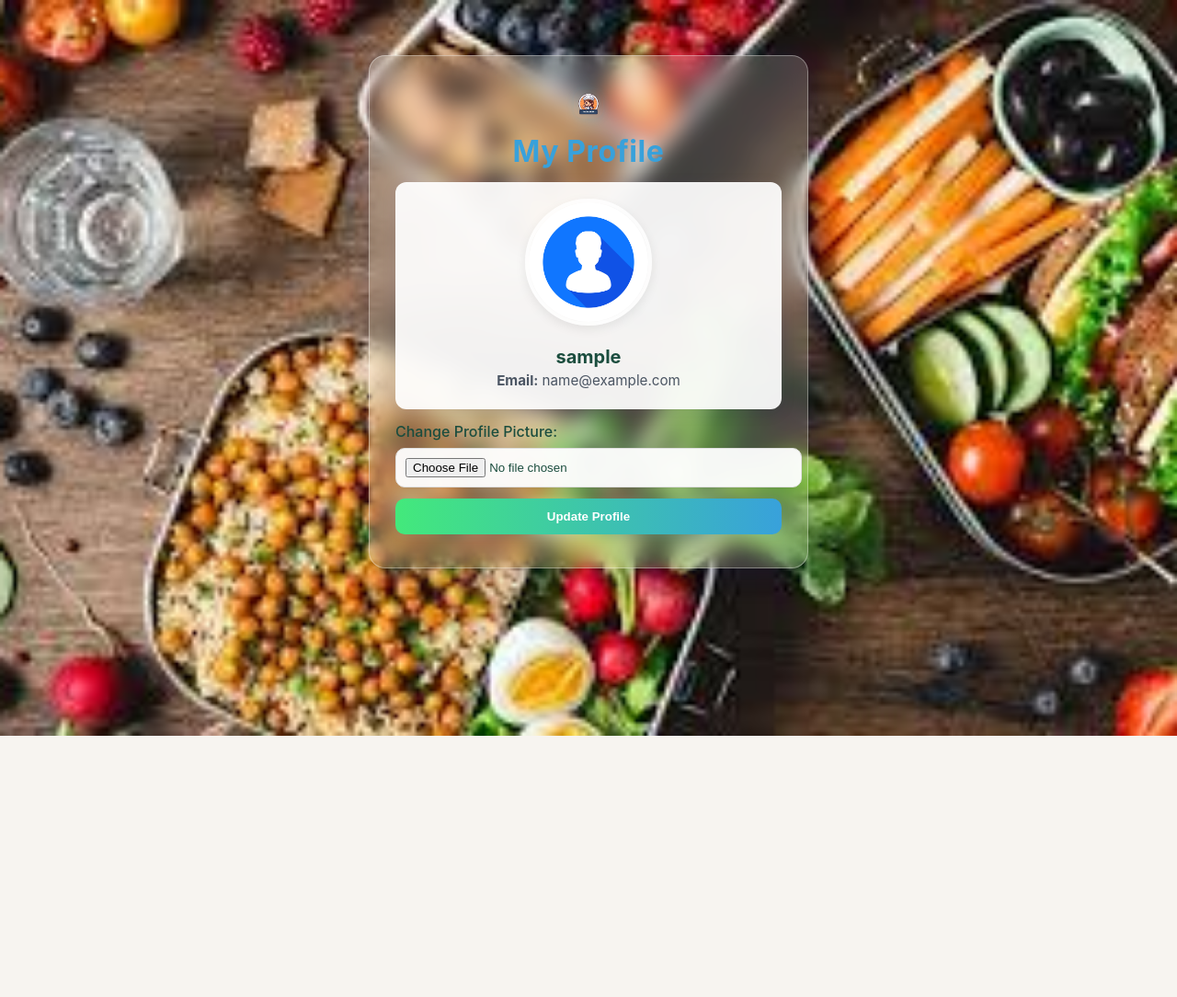
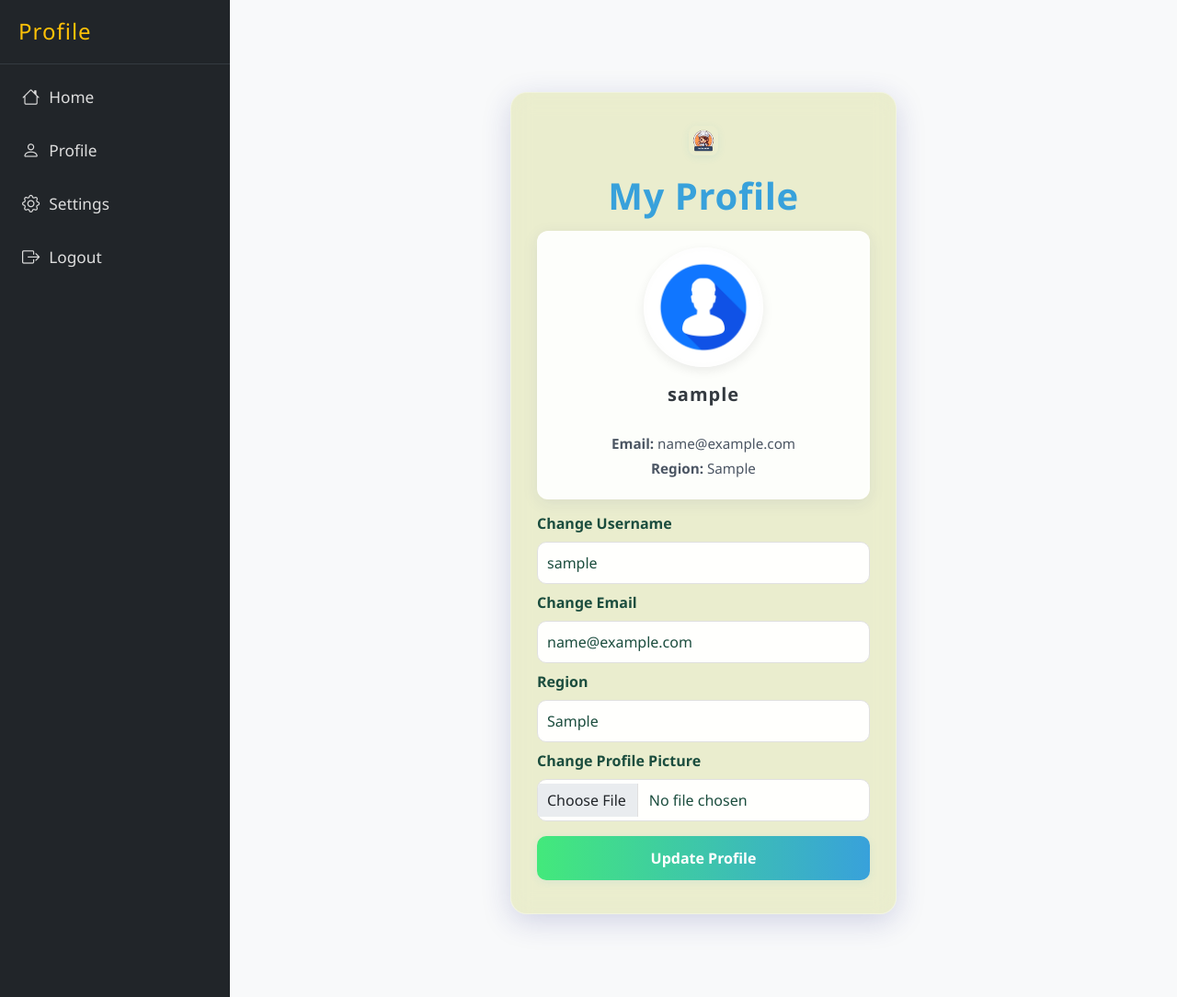
Before and after one commit to marvin101/bite-food, a PHP site: page /profile.php in a window 1280 px wide. Shown: the whole page at 92% size. Before the commit the page ends 800 px from the top, so only its background shows below. Run offline with PHP 8.4, Linux system fonts and the light colour scheme; the visitor is signed in with stand-in values (Sample User, id 1); tables that the repository leaves empty or names only in its code hold one stand-in row (values such as "Sample post").

Commit message:
profile sidebar

```diff
--- a/dashboard.php
+++ b/dashboard.php
@@ -1,5 +1,10 @@
 <?php
 session_start();
+// Prevent caching so Back won't show a protected page after logout
+header("Cache-Control: no-cache, no-store, must-revalidate");
+header("Pragma: no-cache");
+header("Expires: 0");
+
 if (!isset($_SESSION['username'])) {
     header("Location: login.php");
     exit();
--- a/profile.css
+++ b/profile.css
@@ -6,11 +6,37 @@ body {
     padding: 0;
 }
 
+/* Ensure profile content sits above large hero/parallax areas and is visible near top */
+#content {
+    padding-top: 18px; /* reduce excess top spacing caused by page layout */
+    position: relative;
+    z-index: 2200;
+}
+
+/* Hide dashboard-style large parallax/hero section for profile page */
+.parallax-results-bg,
+.header-hero,
+.hero-section {
+    display: none !important;
+}
+
+/* Make profile container more prominent and keep it above layers */
+.profile-container {
+    position: relative;
+    z-index: 2300;
+    margin-top: 24px; /* smaller top gap so card is visible immediately */
+    background: rgba(255,255,255,0.95); /* ensure readability over background */
+}
+
+body > .profile-container {
+    margin-top: 24px;
+}
+
 .profile-container {
     max-width: 420px;
     margin: 60px auto;
     padding: 2.25rem 1.75rem;
-    background: rgba(255, 255, 255, 0.18);
+    background: rgba(172, 184, 10, 0.18);
     backdrop-filter: blur(12px);
     -webkit-backdrop-filter: blur(12px);
     border-radius: 18px;
--- a/profile.html
+++ b/profile.html
@@ -4,10 +4,38 @@
     <meta charset="UTF-8">
     <meta name="viewport" content="width=device-width, initial-scale=1.0">
     <title>My Profile - Tasty Bites</title>
+    <!-- Add Bootstrap CSS so utility classes like .d-flex work -->
+    <link href="https://cdn.jsdelivr.net/npm/bootstrap@5.2.3/dist/css/bootstrap.min.css" rel="stylesheet">
     <link rel="stylesheet" href="profile.css">
+    <link rel="stylesheet" href="dashboard.css">
     <link rel="stylesheet" href="https://cdn.jsdelivr.net/npm/bootstrap-icons@1.11.3/font/bootstrap-icons.css">
 </head>
 <body>
+    <div class="d-flex">
+        <!-- Sidebar -->
+        <nav id="sidebar" class="sidebar">
+            <div class="sidebar-header">
+                <h3>Profile</h3>
+                <!-- in-sidebar hamburger removed on purpose (mobile uses floating button) -->
+            </div>
+            <ul class="list-unstyled components">
+                <li><a href="dashboard.php"><i class="bi bi-house"></i> Home</a></li>
+                <li><a href="profile.php"><i class="bi bi-person"></i> Profile</a></li>
+                <li><a href="settings.php"><i class="bi bi-gear"></i> Settings</a></li>
+                <li><a href="logout.php"><i class="bi bi-box-arrow-right"></i> Logout</a></li>
+            </ul>
+        </nav>
+
+        <!-- Sidebar overlay for mobile -->
+        <div id="sidebarOverlay" class="sidebar-overlay" style="display:none;"></div>
+
+        <!-- Main Content -->
+        <div id="content">
+            <!-- Mobile hamburger button (visible on small screens) -->
+            <button id="sidebarCollapse" class="mobile-hamburger btn btn-outline-secondary" type="button" aria-label="Toggle sidebar">
+                <i class="bi bi-list"></i>
+            </button>
+
             <div class="profile-container">
                 <a href="index.html" class="logo-link d-block text-center mb-3">
                     <img src="logo.png" alt="Tasty Bite logo" style="height:32px;width:auto;">
@@ -16,14 +44,157 @@
                 <div class="profile-card">
                     <img src="{{PROFILE_IMG}}" alt="Profile Picture" class="profile-img">
                     <h2>{{USERNAME}}</h2>
-            <p><strong>Email:</strong> {{EMAIL}}</p>
+                    <p><strong>Email:</strong> <span id="profileEmail">{{EMAIL}}</span></p>
+                    <p><strong>Region:</strong> <span id="profileRegion">{{REGION}}</span></p>
                 </div>
-        <form action="update_profile.php" method="POST" enctype="multipart/form-data">
-            <label for="profile_pic" style="font-weight:500;">Change Profile Picture:</label>
-            <input type="file" name="profile_pic" id="profile_pic" class="form-control mb-2">
+
+                <!-- Update form -->
+                <form action="profile.php" method="POST" enctype="multipart/form-data" class="update-profile-form" autocomplete="off">
+                    <label for="username">Change Username</label>
+                    <input type="text" id="username" name="username" class="form-control mb-2" value="{{USERNAME}}" placeholder="Enter new username">
+
+                    <label for="email">Change Email</label>
+                    <input type="email" id="email" name="email" class="form-control mb-2" value="{{EMAIL}}" required>
+
+                    <label for="region">Region</label>
+                    <div class="region-autocomplete" style="position:relative;">
+                        <input type="text" id="region" name="region" class="form-control mb-2" value="{{REGION}}" placeholder="Start typing a country or region" aria-autocomplete="list" aria-haspopup="true" />
+                        <ul id="regionSuggestions" class="list-group region-suggestions" role="listbox" aria-label="Region suggestions"></ul>
+                    </div>
+
+                    <label for="profile_pic">Change Profile Picture</label>
+                    <input type="file" id="profile_pic" name="profile_pic" class="form-control mb-3" accept="image/*">
+
                     <button type="submit" class="btn btn-primary w-100">Update Profile</button>
                 </form>
             </div>
+        </div>
+    </div>
+
+    <script src="dashboard.js"></script>
+
+    <script>
+    // filepath (inline): e:\Program Files\htdocs\bite-food\profile.html
+    // Simple region autocomplete (debounced). Expand `REGIONS` as needed.
+    (function() {
+      const REGIONS = [
+        "Afghanistan","Albania","Algeria","Andorra","Angola","Argentina","Armenia","Australia","Austria","Azerbaijan",
+        "Bahamas","Bahrain","Bangladesh","Barbados","Belarus","Belgium","Belize","Benin","Bhutan","Bolivia",
+        "Bosnia and Herzegovina","Botswana","Brazil","Brunei","Bulgaria","Burkina Faso","Burundi",
+        "Cambodia","Cameroon","Canada","Cape Verde","Central African Republic","Chad","Chile","China","Colombia","Comoros",
+        "Costa Rica","Croatia","Cuba","Cyprus","Czech Republic","Denmark","Djibouti","Dominica","Dominican Republic",
+        "Ecuador","Egypt","El Salvador","Estonia","Eswatini","Ethiopia",
+        "Fiji","Finland","France",
+        "Gabon","Gambia","Georgia","Germany","Ghana","Greece","Grenada","Guatemala","Guinea","Guyana",
+        "Haiti","Honduras","Hungary",
+        "Iceland","India","Indonesia","Iran","Iraq","Ireland","Israel","Italy",
+        "Jamaica","Japan","Jordan",
+        "Kazakhstan","Kenya","Kiribati","Kuwait","Kyrgyzstan",
+        "Laos","Latvia","Lebanon","Lesotho","Liberia","Libya","Liechtenstein","Lithuania","Luxembourg",
+        "Madagascar","Malawi","Malaysia","Maldives","Mali","Malta","Marshall Islands","Mauritania","Mauritius","Mexico","Micronesia","Moldova","Monaco","Mongolia","Montenegro","Morocco","Mozambique","Myanmar",
+        "Namibia","Nauru","Nepal","Netherlands","New Zealand","Nicaragua","Niger","Nigeria","North Korea","North Macedonia","Norway",
+        "Oman",
+        "Pakistan","Palau","Panama","Papua New Guinea","Paraguay","Peru","Philippines","Poland","Portugal",
+        "Qatar",
+        "Romania","Russia","Rwanda",
+        "Saint Kitts and Nevis","Saint Lucia","Samoa","San Marino","Sao Tome and Principe","Saudi Arabia","Senegal","Serbia","Seychelles","Sierra Leone","Singapore","Slovakia","Slovenia","Solomon Islands","Somalia","South Africa","South Korea","South Sudan","Spain","Sri Lanka","Sudan","Suriname","Sweden","Switzerland","Syria",
+        "Taiwan","Tajikistan","Tanzania","Thailand","Togo","Tonga","Trinidad and Tobago","Tunisia","Turkey","Turkmenistan","Tuvalu",
+        "Uganda","Ukraine","United Arab Emirates","United Kingdom","United States","Uruguay","Uzbekistan",
+        "Vanuatu","Vatican City","Venezuela","Vietnam",
+        "Yemen",
+        "Zambia","Zimbabwe"
+      ];
+
+      const input = document.getElementById('region');
+      const list = document.getElementById('regionSuggestions');
+      if (!input || !list) return;
+
+      function debounce(fn, ms) {
+        let t;
+        return function(...args) {
+          clearTimeout(t);
+          t = setTimeout(() => fn.apply(this, args), ms);
+        };
+      }
+
+      function show(listItems) {
+        list.innerHTML = '';
+        if (!listItems || listItems.length === 0) {
+          list.style.display = 'none';
+          return;
+        }
+        listItems.forEach((txt, i) => {
+          const li = document.createElement('li');
+          li.className = 'list-group-item list-group-item-action';
+          li.setAttribute('role','option');
+          li.setAttribute('data-value', txt);
+          li.textContent = txt;
+          li.addEventListener('click', () => {
+            input.value = txt;
+            list.style.display = 'none';
+            input.focus();
+          });
+          list.appendChild(li);
+        });
+        list.style.display = 'block';
+      }
+
+      function filter(q) {
+        if (!q || q.length < 1) { show([]); return; }
+        const ql = q.toLowerCase();
+        const matches = REGIONS.filter(r => r.toLowerCase().includes(ql));
+        show(matches.slice(0, 8));
+      }
+
+      const onInput = debounce(function(e) {
+        filter(e.target.value.trim());
+      }, 150);
+
+      input.addEventListener('input', onInput);
+
+      // keyboard navigation
+      input.addEventListener('keydown', function(e) {
+        const items = Array.from(list.querySelectorAll('li'));
+        const active = list.querySelector('.active');
+        let idx = active ? items.indexOf(active) : -1;
+        if (e.key === 'ArrowDown') {
+          e.preventDefault();
+          idx = Math.min(items.length - 1, idx + 1);
+          if (items[idx]) {
+            items.forEach(it => it.classList.remove('active'));
+            items[idx].classList.add('active');
+            items[idx].scrollIntoView({block:'nearest'});
+          }
+        } else if (e.key === 'ArrowUp') {
+          e.preventDefault();
+          idx = Math.max(0, idx - 1);
+          if (items[idx]) {
+            items.forEach(it => it.classList.remove('active'));
+            items[idx].classList.add('active');
+            items[idx].scrollIntoView({block:'nearest'});
+          }
+        } else if (e.key === 'Enter') {
+          const sel = list.querySelector('.active') || list.querySelector('li');
+          if (sel) {
+            e.preventDefault();
+            input.value = sel.getAttribute('data-value');
+            list.style.display = 'none';
+          }
+        } else if (e.key === 'Escape') {
+          list.style.display = 'none';
+        }
+      });
+
+      // hide on outside click
+      document.addEventListener('click', function(ev) {
+        if (!input.contains(ev.target) && !list.contains(ev.target)) {
+          list.style.display = 'none';
+        }
+      });
+
+      // ensure initial visibility off
+      list.style.display = 'none';
+    })();
+    </script>
 </body>
 </html>
-</html>
--- a/profile.php
+++ b/profile.php
@@ -1,5 +1,10 @@
 <?php
 session_start();
+// Prevent caching so Back won't show a protected page after logout
+header("Cache-Control: no-cache, no-store, must-revalidate");
+header("Pragma: no-cache");
+header("Expires: 0");
+
 require 'db.php';
 
 if (!isset($_SESSION['user_id'])) {
@@ -14,24 +19,73 @@ if (!$conn) {
     die("Database connection failed: " . $conn->connect_error);
 }
 
-$stmt = $conn->prepare("SELECT username, email, profile_pic FROM users WHERE id = ?");
+// --- Handle profile update POST ---
+if ($_SERVER['REQUEST_METHOD'] === 'POST') {
+    // basic sanitization
+    $new_username = isset($_POST['username']) ? trim($_POST['username']) : '';
+    $new_email = isset($_POST['email']) ? trim($_POST['email']) : '';
+    $new_region = isset($_POST['region']) ? trim($_POST['region']) : '';
+
+    // Ensure region column exists
+    $colCheck = $conn->query("SHOW COLUMNS FROM `users` LIKE 'region'");
+    if ($colCheck->num_rows === 0) {
+        $conn->query("ALTER TABLE `users` ADD COLUMN `region` VARCHAR(100) DEFAULT NULL");
+    }
+
+    // Handle profile picture upload
+    $profile_pic_path = null;
+    if (!empty($_FILES['profile_pic']['name']) && isset($_FILES['profile_pic']['tmp_name'])) {
+        $target_dir = "uploads/";
+        if (!is_dir($target_dir)) mkdir($target_dir, 0755, true);
+        $filename = time() . "_" . basename($_FILES["profile_pic"]["name"]);
+        $target_file = $target_dir . $filename;
+        if (move_uploaded_file($_FILES["profile_pic"]["tmp_name"], $target_file)) {
+            $profile_pic_path = $target_file;
+        }
+    }
+
+    // Build update query (conditionally include profile_pic and username)
+    if ($profile_pic_path) {
+        $stmt = $conn->prepare("UPDATE users SET username = ?, email = ?, region = ?, profile_pic = ? WHERE id = ?");
+        $stmt->bind_param("ssssi", $new_username, $new_email, $new_region, $profile_pic_path, $user_id);
+    } else {
+        $stmt = $conn->prepare("UPDATE users SET username = ?, email = ?, region = ? WHERE id = ?");
+        $stmt->bind_param("sssi", $new_username, $new_email, $new_region, $user_id);
+    }
+    $stmt->execute();
+    $stmt->close();
+
+    // update session if needed
+    if ($new_username) $_SESSION['username'] = $new_username;
+    if ($new_email) $_SESSION['email'] = $new_email;
+
+    // After update, continue to fetch fresh data below
+}
+
+// --- Fetch latest user data ---
+$stmt = $conn->prepare("SELECT username, email, profile_pic, IFNULL(region, '') AS region FROM users WHERE id = ?");
 if (!$stmt) {
     die("SQL error: " . $conn->error);
 }
 $stmt->bind_param("i", $user_id);
 $stmt->execute();
-$stmt->bind_result($username, $email, $profile_pic);
-$stmt->fetch();
+$result = $stmt->get_result();
+$user = $result->fetch_assoc();
 $stmt->close();
 
-// Use default-avatar.jpg if no profile_pic is set
+$username = $user['username'] ?? '';
+$email = $user['email'] ?? '';
+$profile_pic = $user['profile_pic'] ?? '';
+$region = $user['region'] ?? '';
+
+// Use default-avatar.jpg if no profile_pic or file missing
 $avatar = (!empty($profile_pic) && file_exists($profile_pic)) ? htmlspecialchars($profile_pic) : 'default-avatar.jpg';
 
 // Load profile.html and replace placeholders
 $html = file_get_contents('profile.html');
 $html = str_replace(
-    ['{{PROFILE_IMG}}', '{{USERNAME}}', '{{EMAIL}}'],
-    [$avatar, htmlspecialchars($username), htmlspecialchars($email)],
+    ['{{PROFILE_IMG}}', '{{USERNAME}}', '{{EMAIL}}', '{{REGION}}'],
+    [$avatar, htmlspecialchars($username), htmlspecialchars($email), htmlspecialchars($region)],
     $html
 );
 echo $html;
```
Also changed, not shown: logout.php (+12 -2 lines). Lines whose indentation alone changed are shown as unchanged.
